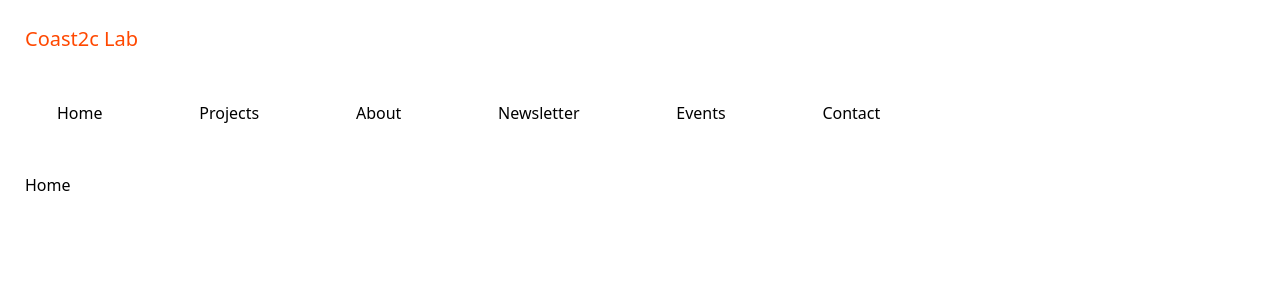
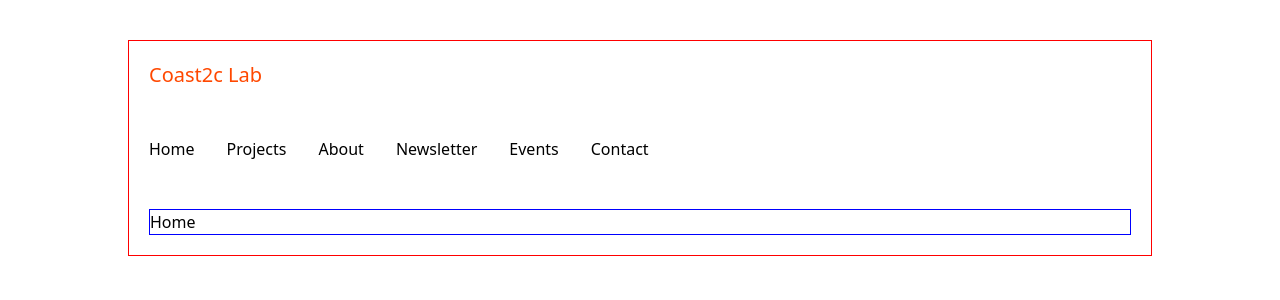
Before and after one commit to Sofacosta/portfolio-website, a React (Create React App) app: page / in a window 1280 px wide. Shown: the top 300 px of the page. Built offline with nearby package versions, Linux system fonts and the light colour scheme.

Commit message:
add css to nav-bar

```diff
--- a/src/components/App.js
+++ b/src/components/App.js
@@ -9,17 +9,17 @@ import Nav from "./Nav";
 import Newsletter  from './Newsletter';
 import Projects from './Projects';
 import '../styles/App.css'
-
-import '../index.css';
+import '../tailwindImports.css';
 
 const App = () => {
   return (
-    <div className="container">
+    <div className="container mx-auto my-10 max-w-xxl" style={{border: '1px solid red'}}>
       <header>
-        <h1 className= "text-xl font-medium text-primary">Coast2c Lab</h1>
+        <h1 className="text-xl font-medium text-primary">Coast2c Lab</h1>
       </header>
       <Router>
         <Nav />
+        <div style={{border: '1px solid blue'}}>
           <Switch>
             <Route path="/about">
               <About />
@@ -40,6 +40,7 @@ const App = () => {
               <Home />
             </Route>
           </Switch>
+        </div>
       </Router>
     </div>
   );
--- a/src/components/Nav.js
+++ b/src/components/Nav.js
@@ -5,8 +5,8 @@ import { navItems } from '../data/navItems';
 
 const Nav = () => {
   return (
-    <nav className="px-8 py-12">
-      <ul className="flex flex-row">
+    <nav className="py-12">
+      <ul className="flex justify-start">
         {navItems &&
           navItems.map((item) => {
             const { path, name } = item;
--- a/src/components/NavItem.js
+++ b/src/components/NavItem.js
@@ -4,7 +4,7 @@ import { Link } from "react-router-dom";
 const NavItem = (props) => {
   const { path, name } = props;
   return (
-    <li className="flex-auto">
+    <li className="pr-8">
       <Link to={path}>{name}</Link>
     </li>
   )
```
Also changed, not shown: src/tailwindImports.css (renamed from src/index.css). Lines whose indentation alone changed are shown as unchanged.
